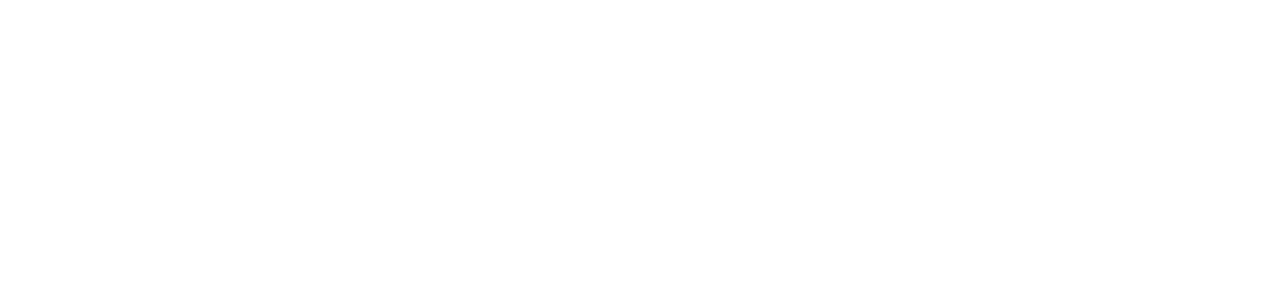
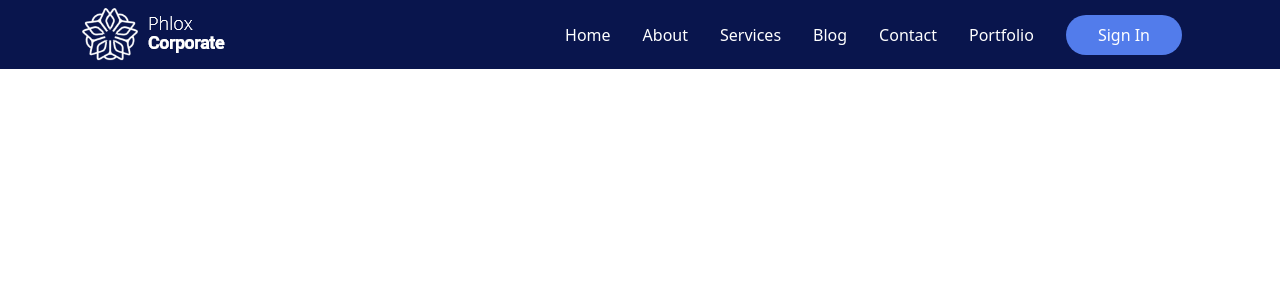
Before and after one commit to Marcoseven/proj-html-vuejs, a Vue app: page / in a window 1280 px wide. Shown: the top 300 px of the page. Built offline with nearby package versions, Linux system fonts and the light colour scheme.

Commit message:
Aggiunte modifiche nel file vue (SiteHeader)
Completato l'header.

```diff
--- a/src/components/SiteHeader.vue
+++ b/src/components/SiteHeader.vue
@@ -1,9 +1,67 @@
 <template>
-	<div id="SiteHeader"></div>
+	<div id="SiteHeader">
+		<div class="container">
+			<nav class="d-flex justify-content-between align-items-center">
+				<div>
+					<a class="text-decoration-none" href="#">
+						<img
+							src="../assets/images/white-logo-2.png"
+							alt="immagine del logo di Phlox Corporate"
+						/>
+					</a>
+				</div>
+				<div>
+					<ul class="d-flex align-items-center">
+						<li><a href="#">Home</a></li>
+						<li><a href="#">About</a></li>
+						<li><a href="#">Services</a></li>
+						<li><a href="#">Blog</a></li>
+						<li><a href="#">Contact</a></li>
+						<li><a href="#">Portfolio</a></li>
+						<li>
+							<button id="buttonSignIn" class="rounded-pill">Sign In</button>
+						</li>
+					</ul>
+				</div>
+			</nav>
+		</div>
+	</div>
 </template>
 
 <script>
 export default {};
 </script>
 
-<style></style>
+<style lang="scss">
+@import "../assets/scss/common.scss";
+@import "../assets/scss/variables.scss";
+
+#SiteHeader {
+	height: auto;
+	padding: 0.5rem 0;
+	background-color: $SiteHeader_backgroundColor;
+}
+
+ul {
+	margin: 0 !important;
+	padding: 0 !important;
+	list-style: none;
+	li {
+		padding: 0 1rem;
+		a {
+			text-decoration: none;
+			color: #fff;
+			&:hover {
+				color: $a_color;
+			}
+		}
+	}
+}
+
+#buttonSignIn {
+	background-color: $buttonSignIn_backgroundColor;
+	color: #fff;
+	padding: 0.5rem 2rem;
+	border: none;
+}
+</style>
```
